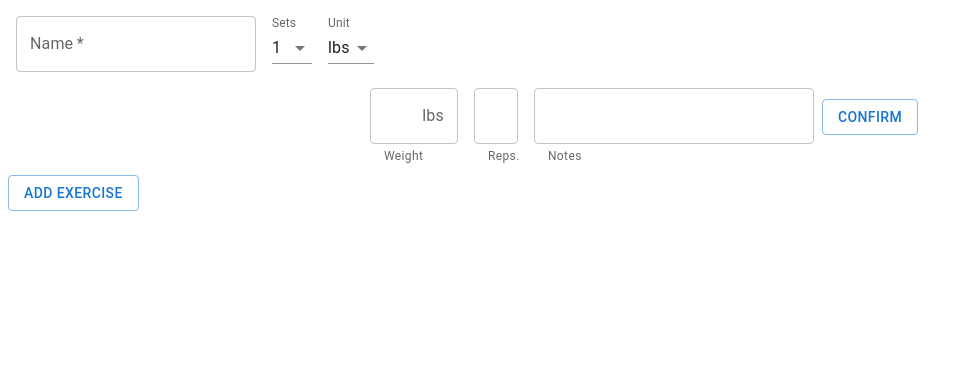
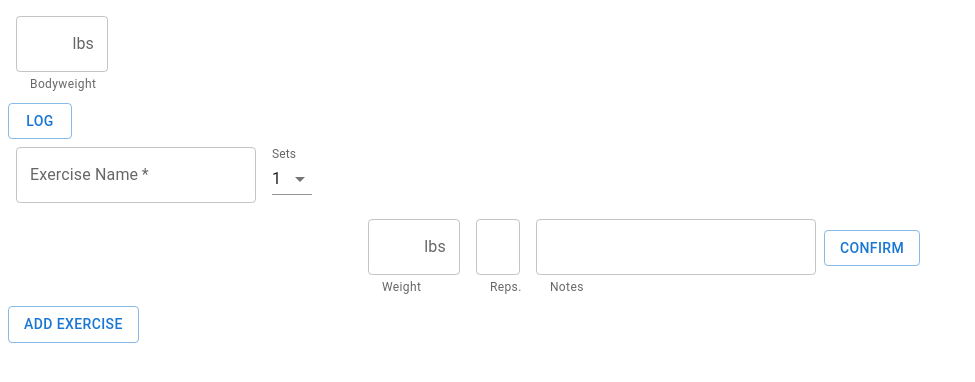
Before and after one commit to Shizhuo-Zhu/CS-35L-Fall-2022, a React (Create React App) app: page /addexercise in a window 1280 px wide. Shown: the top 382 px of the page, without its empty margins (0-975 px from the left). Built offline with nearby package versions, Linux system fonts and the light colour scheme; no server answers; the database is empty; the HTML template or start-up script is replaced by a standard one.

Commit message:
Functionality to add a bodyweight

```diff
--- a/src/components/firebase.js
+++ b/src/components/firebase.js
@@ -67,6 +67,13 @@ const addExercise = (date, exercise) => {
     });
 }
 
+const addBodyweight = (date, weight) => {
+  const user = auth.currentUser;
+  setDoc(doc(db, "users", user.uid, "dates", date), {
+    weight,
+  })
+}
+
 export {
-  auth, db, logIn, register, passwordReset, logout, addExercise,
+  auth, db, logIn, register, passwordReset, logout, addExercise, addBodyweight
 };
--- a/src/pages/AddExercise.js
+++ b/src/pages/AddExercise.js
@@ -11,18 +11,18 @@ import Box from '@mui/material/Box';
 import Button from '@mui/material/Button';
 import Stack from '@mui/material/Stack';
 import CheckCircleTwoToneIcon from '@mui/icons-material/CheckCircleTwoTone';
-import {db, addExercise} from '../components/firebase.js'
+import {db, addExercise, addBodyweight} from '../components/firebase.js'
 import {collection, getDocs, addDoc, updateDoc, doc, deleteDoc} from "firebase/firestore";
 
   function SetFeatures(props) {
-    const unit = props.weightUnit;
+    // const unit = props.weightUnit;
     const newExercise = props.newExercise;
     const [weight, setWeight] = React.useState('');
     const [reps, setReps] = React.useState('');
     const [notes, setNotes] = React.useState('');
     const [confirmed, setConfirmed] = React.useState(false);
     const handleWeightChange = event => {
-        const result = event.target.value.replace(/\D/g, '');
+        const result = event.target.value.replace(/[^\d\.]/g, '');
         setWeight(result);
     };
     const handleRepsChange = event => {
@@ -41,16 +41,16 @@ import {collection, getDocs, addDoc, updateDoc, doc, deleteDoc} from "firebase/f
     }
     return (
     <div className="flex">
-        <FormControl sx={{ m: 1, width: '11ch' }} variant="outlined">
+        <FormControl sx={{ m: 1, width: '11.5ch' }} variant="outlined">
           <OutlinedInput
             id="weight"
             type="text"
             value= {weight}
             onChange={handleWeightChange}
-            endAdornment={<InputAdornment position="end">{unit}</InputAdornment>}
+            endAdornment={<InputAdornment position="end">lbs</InputAdornment>}
             inputProps={{
               'aria-label': 'weight',
-              maxLength: 4,
+              maxLength: 5,
             }}
             required
           />
@@ -65,7 +65,7 @@ import {collection, getDocs, addDoc, updateDoc, doc, deleteDoc} from "firebase/f
               'aria-label': 'reps',
               maxLength: 2
             }}
-            required
+            required="true"
           />
           <FormHelperText id="reps">Reps.</FormHelperText>
         </FormControl>
@@ -90,21 +90,20 @@ function AddNewExercise(props) {
   const date = props.date;
   const [name, setName] = React.useState('');
   const [sets, setSets] = React.useState(1);
-  const [unit, setUnit] = React.useState('lbs');
-  //const exerciseCollectionRef = collection(db, "exercise");
-  const newExercise = {date, name, sets, unit, reps:[], weights:[], notes:[]}
+  // const [unit, setUnit] = React.useState('lbs');
+  const newExercise = {date, name, sets, reps:[], weights:[], notes:[]}
   const createExercise = async () => {
     await addExercise(date, newExercise);
   }
   let displaySetFeatures = [];
   for (let i = 0; i < sets; i++) {
-      displaySetFeatures.push(<SetFeatures key={i} weightUnit={unit} newExercise={newExercise}/>)
+      displaySetFeatures.push(<SetFeatures key={i} newExercise={newExercise}/>)
   }
   return (
     <div>
         <FormControl sx = {{m: 1, width: '30ch'}}>
         <TextField id="name"
-                   label="Name"
+                   label="Exercise Name"
                    variant="outlined"
                    onChange={(e) => setName(e.target.value)}
                    inputProps={{
@@ -131,7 +130,7 @@ function AddNewExercise(props) {
           <MenuItem value={8}>8</MenuItem>
         </Select>
       </FormControl>
-      <FormControl sx={{ m: 1 }} variant="standard">
+      {/* <FormControl sx={{ m: 1 }} variant="standard">
         <InputLabel id="unit">Unit</InputLabel>
        <Select
           labelId="unit"
@@ -142,7 +141,7 @@ function AddNewExercise(props) {
           <MenuItem value={'lbs'}>lbs</MenuItem>
           <MenuItem value={'kg'}>kg</MenuItem>
         </Select>
-      </FormControl>
+      </FormControl> */}
       {displaySetFeatures}
       <Stack direction="row" spacing={2}>
         <Button variant="outlined" onClick={createExercise}>Add Exercise</Button>
@@ -151,19 +150,48 @@ function AddNewExercise(props) {
   );
 }
 
-function Log() {
-    return (
-        <Stack direction="row" spacing={2}>
-          <Button variant="outlined">Log</Button>
-        </Stack>
-      );
+function LogBodyweight(props) {
+  const date = props.date
+  const [bodyweight, setBodyweight] = React.useState('');
+  const handleBodyweightChange = event => {
+    const result = event.target.value.replace(/[^\d\.]/g, '');
+    setBodyweight(result);
+};
+
+  const createBodyweight = async () => {
+    await addBodyweight(date, bodyweight);
+    setBodyweight('')
+  };
+
+  return (
+    <div>
+  <FormControl sx={{ m: 1, width: '11.5ch' }} variant="outlined">
+  <OutlinedInput
+    id="bodyweight"
+    type="text"
+    value= {bodyweight}
+    onChange={handleBodyweightChange}
+    endAdornment={<InputAdornment position="end">lbs</InputAdornment>}
+    inputProps={{
+      'aria-label': 'weight',
+      maxLength: 5,
+    }}
+    required
+  />
+  <FormHelperText id="bodyweight">Bodyweight</FormHelperText>
+  </FormControl>
+  <Stack direction="row" spacing={2}>
+        <Button variant="outlined" onClick={createBodyweight}>Log</Button>
+      </Stack>
+</div>
+  )
 }
-
 
 export default function AddExercise(props) {
   const date = props.date;
     return (
         <div>
+            <LogBodyweight date={date}/>
             <AddNewExercise date={date}/>
         </div>
     )
--- a/src/pages/Calendar.js
+++ b/src/pages/Calendar.js
@@ -22,23 +22,7 @@ import { useState, useEffect} from 'react';
 import {db} from '../components/firebase.js'
 import {collection, getDocs} from "firebase/firestore";
 import AddExercise from './AddExercise.js';
-//import { mainListItems, secondaryListItems } from './listItems';
-//import Chart from './Chart';
-//import Deposits from './Deposits';
-//import Orders from './Orders';
 
-function Copyright(props) {
-  return (
-    <Typography variant="body2" color="text.secondary" align="center" {...props}>
-      {'Copyright © '}
-      <Link color="inherit" href="https://mui.com/">
-        Your Website
-      </Link>{' '}
-      {new Date().getFullYear()}
-      {'.'}
-    </Typography>
-  );
-}
 
 const drawerWidth = 240;
 
@@ -132,39 +116,10 @@ const Schedule = () => {
               noWrap
               sx={{ flexGrow: 1 }}
             >
-                Calendar
+                Exercise Log
             </Typography>
-            <IconButton color="inherit">
-              <Badge badgeContent={4} color="secondary">
-                <NotificationsIcon />
-              </Badge>
-            </IconButton>
           </Toolbar>
         </AppBar>
-        {/*
-        <Drawer variant="permanent" open={open}>
-          <Toolbar
-            sx={{
-              display: 'flex',
-              alignItems: 'center',
-              justifyContent: 'flex-end',
-              px: [1],
-            }}
-          >
-
-            <IconButton onClick={toggleDrawer}>
-              <ChevronLeftIcon />
-            </IconButton>
-          </Toolbar>
-          <Divider />
-          {/*
-          <List component="nav">
-            {mainListItems}
-            <Divider sx={{ my: 1 }} />
-            {secondaryListItems}
-          </List>
-        </Drawer>
-        */}
         <Box
           component="main"
           sx={{
@@ -189,13 +144,6 @@ const Schedule = () => {
               <Grid item xs={12} md={4} lg={6}>
                 <AddExercise date={date.toDateString()}></AddExercise>
               </Grid>
-              {/* Recent Orders
-              <Grid item xs={12}>
-                <Paper sx={{ p: 2, display: 'flex', flexDirection: 'column' }}>
-                  <Orders />
-                </Paper>
-              </Grid>
-            */}
             </Grid>
           </Container>
         </Box>
```
